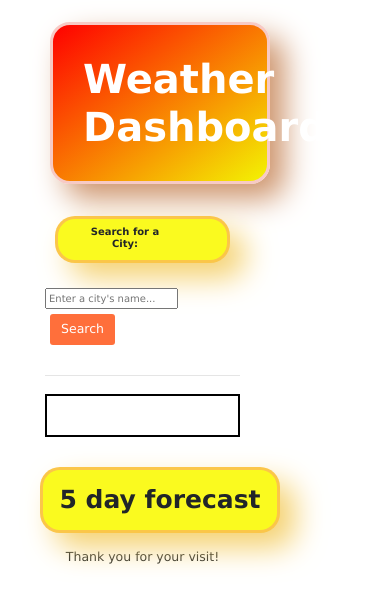
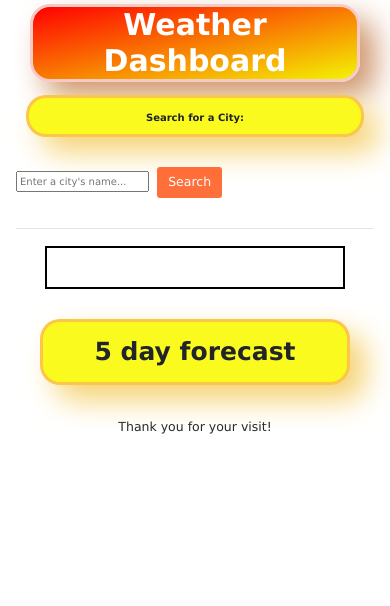
Before and after one commit to khanhpbui/weather-forcast, a plain HTML site: page index.html in a window 390 px wide. Drawn offline with nearby package versions, Linux system fonts and the light colour scheme.

Commit message:
added more media query screen sizez

```diff
--- a/assets/css/style.css
+++ b/assets/css/style.css
@@ -63,9 +63,60 @@ footer {
     text-align: center;
 }
 
+@media screen and (max-width : 414px) {
+    h1.text-center {
+        padding: 0;
+        font-size: 3rem;
+        font-weight: 1000;
+        color: white;
+        background-image: linear-gradient(to bottom right, red, #f3f303);
+        margin: 0rem;
+        border-radius: 20px;
+        border: 3px solid rgb(247, 202, 197);
+        box-shadow: 15px 15px 30px rgb(206 149 109);
+    }
+}
+
+
 @media screen and (max-width : 820px) {
     * {
         font-size: 10px;
-        margin: 2px 50px 2px 15px;
+        margin: 2px 15px 2px 15px;
+    }
+    div#srch-result.col-lg-3.col-md-3 {
+        margin: 1px;
+        padding: 0;
+    }
+    div.day.col-sm-2 {
+        margin: 8px;
+        padding: 2px;
+    }
+    h4 {
+        font-size: 10px;
+        font-weight: bold;
+    }
+    footer {
+        margin: 2rem;
     }
 }
+
+@media screen and (max-width : 1280px) {
+    div.day.col-sm-2 {
+        margin: 2px;
+        padding: 2px;
+        font-size: .95rem;
+    }
+    .row {
+        display: -ms-flexbox;
+        display: flex;
+        -ms-flex-wrap: wrap;
+        flex-wrap: wrap;
+        margin-right: -15px;
+        margin-left: -15px;
+        justify-content: center;
+    }
+    h4 {
+        font-size: 1.02rem;
+        font-weight: bold;
+    }
+}
```
